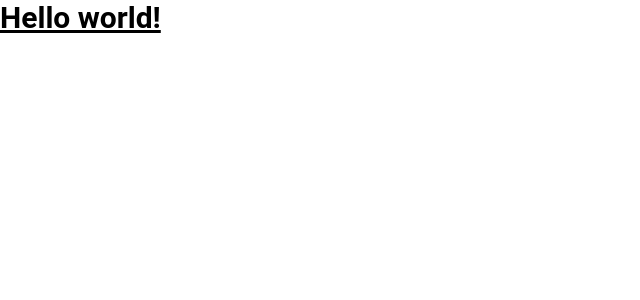
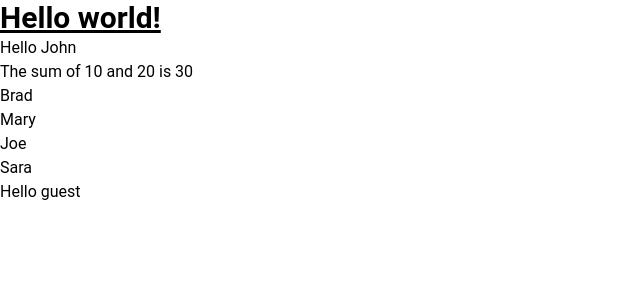
Before and after one commit to jarviswuod/react_jobs, a React (Vite) app in the folder react_jobs/: page / in a window 1280 px wide. Shown: the top 300 px of the page, without its empty margins (0-640 px from the left). Built offline with nearby package versions, Linux system fonts and the light colour scheme.

Commit message:
Introduction to jsx

```diff
--- a/react_jobs/src/App.jsx
+++ b/react_jobs/src/App.jsx
@@ -1,7 +1,28 @@
 const App = () => {
+  const name = "John";
+  const x = 10;
+  const y = 20;
+  const names = ["Brad", "Mary", "Joe", "Sara"];
+  const loggedIn = false;
+
   return (
     <>
       <h1 className="text-3xl font-bold underline">Hello world!</h1>
+      <p>Hello {name}</p>
+
+      <p>
+        The sum of {x} and {y} is {x + y}
+      </p>
+
+      <ul>
+        {names.map((name, _index) => (
+          <li key={_index}>{name}</li>
+        ))}
+      </ul>
+
+      {loggedIn ? <h1>Hello Member</h1> : <h1>Hello guest</h1>}
+      {loggedIn ? <h1>Hello Member</h1> : ""}
+      {loggedIn && <h1>Hello Member</h1>}
     </>
   );
 };
```
